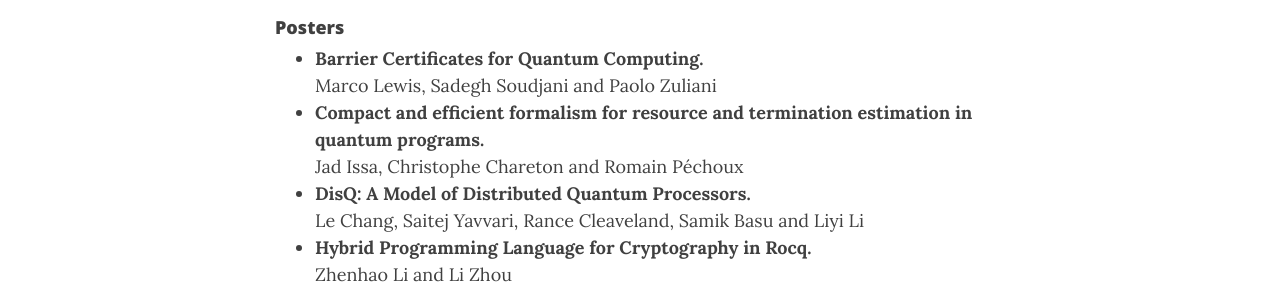
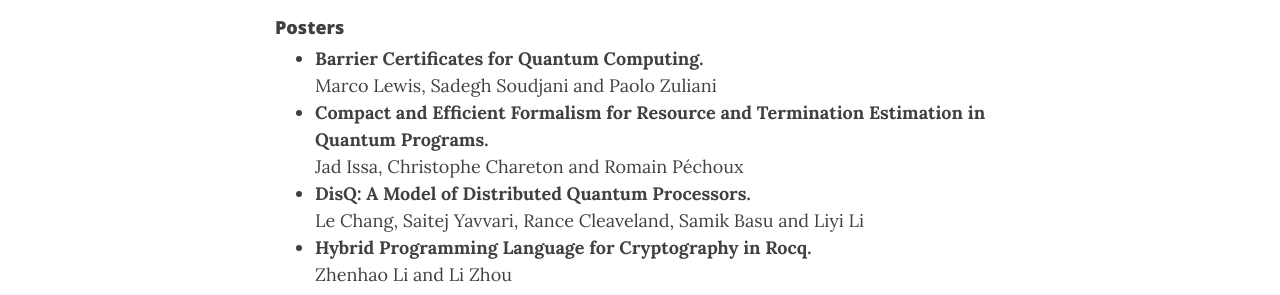
Before and after one commit to VerifiedQC/2025, a Jekyll site: the page built from schedule.md, in a window 1280 px wide and 900 px high, scrolled down 2282 px. Shown: the part 159-454 px from the top of the window. Built offline with Jekyll 4.4.1, drawn with Linux system fonts in a browser that asks for light colours; comment, search, counter and statistics services are not loaded.

```diff
--- a/schedule.md
+++ b/schedule.md
@@ -75,7 +75,7 @@ In this talk, I will present an alternative approach: automatically synthesizing
 
 #### Posters
 - **Barrier Certificates for Quantum Computing.** <br> Marco Lewis, Sadegh Soudjani and Paolo Zuliani
-- **Compact and efficient formalism for resource and termination estimation in quantum programs.** <br>	Jad Issa, Christophe Chareton and Romain Péchoux
+- **Compact and Efficient Formalism for Resource and Termination Estimation in Quantum Programs.** <br>	Jad Issa, Christophe Chareton and Romain Péchoux
 - **DisQ: A Model of Distributed Quantum Processors.** <br> Le Chang, Saitej Yavvari, Rance Cleaveland, Samik Basu and Liyi Li
 - **Hybrid Programming Language for Cryptography in Rocq.** <br> Zhenhao Li and Li Zhou
 
```
